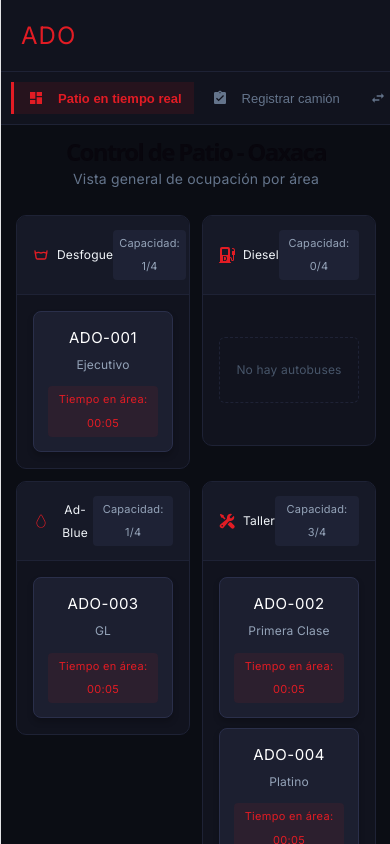
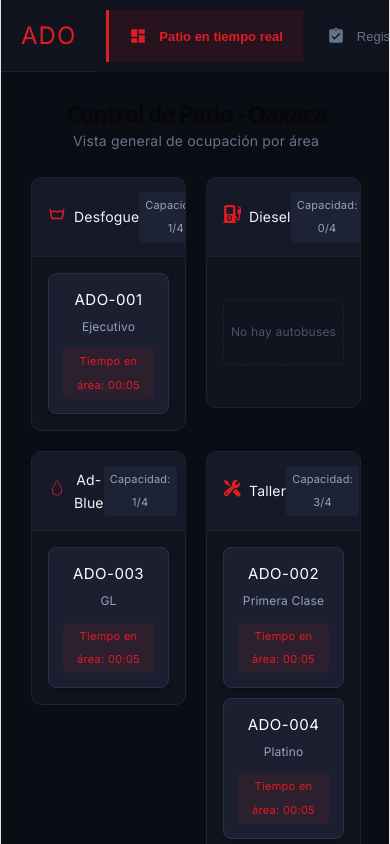
Before and after one commit to Rene3FG/ADO-Project, a React (Vite) app: page / in a window 390 px wide. Built offline with nearby package versions, Linux system fonts and the light colour scheme.

Commit message:
Se arreglo los div. Ya se ve la inerfaz al 100

```diff
--- a/src/App.css
+++ b/src/App.css
@@ -1,4 +1,13 @@
-#root {
+html, body, #root {
+  margin: 0;
+  padding: 0;
   width: 100%;
-  min-height: 100vh;
+  height: 100%;
+  overflow: hidden; /* Elimina la barra de scroll doble */
+  background-color: #0b0d14;
+  box-sizing: border-box;
 }
+
+*, *::before, *::after {
+  box-sizing: inherit;
+}
--- a/src/index.css
+++ b/src/index.css
@@ -109,3 +109,18 @@ code {
   padding: 4px 8px;
   background: var(--code-bg);
 }
+
+html, body, #root {
+  margin: 0;
+  padding: 0;
+  width: 100%;
+  height: 100%;
+  overflow: hidden;
+  background-color: #0b0d14;
+  box-sizing: border-box;
+  display: flex; /* Fuerza al contenedor raíz a llenar el espacio */
+}
+
+*, *::before, *::after {
+  box-sizing: inherit;
+}
--- a/src/main.jsx
+++ b/src/main.jsx
@@ -4,6 +4,7 @@ import './index.css'
 import App from './App.jsx'
 import '@fontsource/inter';
 import { RiBus2Line } from "react-icons/ri";
+import './index.css';
 
 createRoot(document.getElementById('root')).render(
   <StrictMode>
--- a/src/pages/DropDrag/DropDrag.css
+++ b/src/pages/DropDrag/DropDrag.css
@@ -1,4 +1,6 @@
-/* Restablecer e inicializar layout de pantalla completa */
+/* =========================================
+   LAYOUT PRINCIPAL (Contenedor y Sidebar)
+   ========================================= */
 .layout-container {
   display: flex;
   width: 100vw;
@@ -6,15 +8,14 @@
   margin: 0;
   padding: 0;
   box-sizing: border-box;
-  background-color: #0b0d14; /* Fondo ultra oscuro */
+  background-color: #0b0d14;
   color: #f1f5f9;
   font-family: 'Inter', system-ui, -apple-system, sans-serif;
   overflow: hidden;
 }
 
-/* Sidebar Estilo de tu foto */
 .sidebar {
-  width: 240px;
+  width: 250px;
   height: 100vh;
   background-color: #11131e;
   border-right: 1px solid #1e2235;
@@ -60,24 +61,19 @@
 }
 
 .sidebar__item--active {
-  background-color: rgba(226, 28, 36, 0.1); /* Fondo sutil rojo */
-  color: #e21c24; /* Texto e icono rojo ADO */
+  background-color: rgba(226, 28, 36, 0.1);
+  color: #e21c24;
   font-weight: 600;
   border-left: 3px solid #e21c24;
 }
 
 .sidebar__icon {
-  font-size: 16px;
-  display: flex;
-  align-items: center;
-  width: 20px;
+  font-size: 18px;
 }
 
 .sidebar__icon-active {
+  font-size: 18px;
   color: #e21c24;
-  display: flex;
-  align-items: center;
-  font-size: 16px;
 }
 
 .sidebar__logout {
@@ -95,7 +91,13 @@
   margin-top: auto;
 }
 
-/* Sección de contenido del Patio */
+.sidebar__logout:hover {
+  color: #f87171;
+}
+
+/* =========================================
+   CONTENIDO DERECHO Y TABLERO
+   ========================================= */
 .main-content {
   flex: 1;
   padding: 30px;
@@ -117,13 +119,11 @@
   font-size: 14px;
 }
 
-/* TABLERO DRAG & DROP (ZONAS DEL PATIO) */
 .drag-board {
   display: grid;
   grid-template-columns: repeat(auto-fill, minmax(280px, 1fr));
   gap: 20px;
   align-items: start;
-  width: 100%;
 }
 
 .drag-zone {
@@ -133,7 +133,6 @@
   display: flex;
   flex-direction: column;
   overflow: hidden;
-  box-sizing: border-box;
 }
 
 .drag-zone__header {
@@ -166,16 +165,56 @@
   display: flex;
   flex-direction: column;
   gap: 10px;
-  box-sizing: border-box;
+}
+
+.no-buses {
+  font-size: 12px;
+  color: #475569;
+  text-align: center;
+  margin: auto 0;
+  border: 1px dashed #1e2235;
+  padding: 20px 0;
+  border-radius: 6px;
+}
+
+.pantalla-vacia {
+  padding: 20px;
+  color: #94a3b8;
+}
+
+@media(max-width: 768px) {
+  .drag-board {
+    grid-template-columns: repeat(2, 1fr);
+  }
+  .layout-container {
+    flex-direction: column;
+  }
+  .sidebar {
+    width: 100%;
+    height: auto;
+    flex-direction: row;
+    overflow-x: auto;
+  }
+  .sidebar__nav {
+    flex-direction: row;
+    padding: 10px;
+  }
+  .sidebar__item {
+    width: auto;
+    white-space: nowrap;
+  }
+  .sidebar__logout {
+    display: none;
+  }
 }
 
 /* TARJETAS DE AUTOBUSES (Rectángulos independientes) */
 .bus-card {
-  background-color: #1c1f30; /* Fondo rectangular diferenciado */
-  border: 1px solid #2a2f4a;   /* Borde para envolver la info */
+  background-color: #1c1f30;
+  border: 1px solid #2a2f4a;
   padding: 14px;
   border-radius: 8px;
-  cursor: grab;
+  cursor: grab; /* Aquí está la manita abierta */
   display: flex;
   flex-direction: column;
   align-items: center;
@@ -187,7 +226,7 @@
 }
 
 .bus-card:active {
-  cursor: grabbing;
+  cursor: grabbing; /* Manita cerrada al hacer clic */
   transform: scale(0.97);
 }
 
@@ -211,78 +250,8 @@
 
 .bus-card__status {
   font-size: 11px;
-  color: #64748b;
-  margin-top: 2px;
-}
-
-.no-buses {
-  font-size: 12px;
-  color: #475569;
-  text-align: center;
-  margin: auto 0;
-  border: 1px dashed #1e2235;
-  padding: 20px 0;
-  border-radius: 6px;
-}
-
-.pantalla-vacia {
-  padding: 20px;
-  color: #94a3b8;
-}
-
-/* RESPONSIVO: DOS EN DOS EN CELULARES */
-@media (max-width: 768px) {
-  .layout-container {
-    flex-direction: column;
-  }
-
-  .sidebar {
-    width: 100%;
-    height: auto;
-    border-right: none;
-    border-bottom: 1px solid #1e2235;
-  }
-
-  .sidebar__nav {
-    flex-direction: row;
-    overflow-x: auto;
-    padding: 10px;
-  }
-
-  .sidebar__item {
-    padding: 8px 12px;
-    width: auto;
-    white-space: nowrap;
-  }
-
-  .sidebar__logout {
-    display: none; /* Ocultar en barra superior móvil para ahorrar espacio */
-  }
-
-  .main-content {
-    padding: 15px;
-  }
-
-  .drag-board {
-    grid-template-columns: repeat(2, 1fr) !important; /* Cuadrícula de 2 en 2 forzada */
-    gap: 12px;
-  }
-
-  .drag-zone__header h3 {
-    font-size: 12px;
-  }
-}
-
-@media (max-width: 480px) {
-  .drag-board {
-    grid-template-columns: repeat(2, 1fr) !important;
-  }
-}
-
-.bus-card__status {
-  font-size: 11px;
-  color: #e21c24; /* Color rojo ADO para que el tiempo en vivo resalte */
-  background-color: rgba(226, 28, 36, 0.08); /* Un sutil fondo rojo semi-transparente */
+  color: #e21c24;
+  background-color: rgba(226, 28, 36, 0.08);
   padding: 2px 8px;
   border-radius: 4px;
   margin-top: 6px;
--- a/src/pages/DropDrag/DropDrag.jsx
+++ b/src/pages/DropDrag/DropDrag.jsx
@@ -3,12 +3,10 @@ import TarjetaInfo from './TarjetaInfo.jsx';
 import mockDB from './CamionArea.json';
 import './DropDrag.css';
 
+// Asegúrate de que esta importación sea correcta según tu proyecto
 import Registro from '../Registro/Registro.jsx';
 
-// Iconos del SideBar
 import { MdDashboard, MdAssignmentTurnedIn, MdSwapHoriz, MdHistory, MdBarChart, MdSettings, MdExitToApp } from "react-icons/md";
-
-// Iconos de las Áreas del Patio
 import { TbWash, TbWashDryDip } from "react-icons/tb";
 import { BsFillFuelPumpDieselFill } from "react-icons/bs";
 import { CiDroplet } from "react-icons/ci";
@@ -16,7 +14,6 @@ import { MdLocalCarWash } from "react-icons/md";
 import { HiMiniWrenchScrewdriver } from "react-icons/hi2";
 import { SiBlockbench } from "react-icons/si";
 
-// Diccionario para enlazar iconos con el ID del JSON
 const areaIcons = {
   "Desfogue": <TbWash />,
   "Diesel": <BsFillFuelPumpDieselFill />,
@@ -29,8 +26,8 @@ const areaIcons = {
 
 export default function DropDrag() {
   const [pestanaActiva, setPestanaActiva] = useState('patio');
-  const [camiones, setCamiones] = useState(mockDB.camiones); //SetCamiones es el gatillo
-  const areasConfig = mockDB.areas; //Las áreas no cambian
+  const [camiones, setCamiones] = useState(mockDB.camiones);
+  const areasConfig = mockDB.areas;
 
   const alIniciarArrastre = (e, idCamion) => {
     e.dataTransfer.setData('text/plain', idCamion);
@@ -45,7 +42,7 @@ export default function DropDrag() {
     const idCamion = e.dataTransfer.getData('text/plain');
 
     const infoAreaDestino = areasConfig.find(a => a.id === nuevaAreaId);
-    const limiteMaximoArea = infoAreaDestino ? infoAreaDestino.capacidad : 4; //json
+    const limiteMaximoArea = infoAreaDestino ? infoAreaDestino.capacidad : 4;
 
     const camionesEnAreaDestino = camiones.filter(c => c.area === nuevaAreaId).length;
 
@@ -114,29 +111,22 @@ export default function DropDrag() {
           </div>
         );
       case 'registrar':
-        return <Registro />; //COMPROBACION
-
+        return <Registro />;
       case 'movimientos':
         return <div className="pantalla-vacia"><h2>Pantalla de Movimientos</h2></div>;
-
-        case 'historial':
+      case 'historial':
         return <div className="pantalla-vacia"><h2>Pantalla de Historial</h2></div>;
-
-        case 'reportes':
+      case 'reportes':
         return <div className="pantalla-vacia"><h2>Pantalla de Reportes</h2></div>;
-
-        case 'configuracion':
+      case 'configuracion':
         return <div className="pantalla-vacia"><h2>Pantalla de Configuración</h2></div>;
-
-        default:
+      default:
         return <div className="pantalla-vacia"><h2>Selecciona una opción</h2></div>;
     }
   };
 
-  //LAYOUT
   return (
     <div className="layout-container">
-      {/* MENÚ LATERAL */}
       <aside className="sidebar">
         <div className="sidebar__logo">
           <span style={{ color: '#e21c24', fontWeight: 'bold', fontSize: '24px', letterSpacing: '1px' }}>ADO</span>
@@ -150,7 +140,6 @@ export default function DropDrag() {
             <MdDashboard className="sidebar__icon" />
             <span>Patio en tiempo real</span>
           </button>
-
           <button
             className={`sidebar__item ${pestanaActiva === 'registrar' ? 'sidebar__item--active' : ''}`}
             onClick={() => setPestanaActiva('registrar')}
@@ -158,7 +147,6 @@ export default function DropDrag() {
             <MdAssignmentTurnedIn className="sidebar__icon" />
             <span>Registrar camión</span>
           </button>
-
           <button
             className={`sidebar__item ${pestanaActiva === 'movimientos' ? 'sidebar__item--active' : ''}`}
             onClick={() => setPestanaActiva('movimientos')}
@@ -166,7 +154,6 @@ export default function DropDrag() {
             <MdSwapHoriz className="sidebar__icon" />
             <span>Movimientos</span>
           </button>
-
           <button
             className={`sidebar__item ${pestanaActiva === 'historial' ? 'sidebar__item--active' : ''}`}
             onClick={() => setPestanaActiva('historial')}
@@ -174,7 +161,6 @@ export default function DropDrag() {
             <MdHistory className="sidebar__icon" />
             <span>Historial</span>
           </button>
-
           <button
             className={`sidebar__item ${pestanaActiva === 'reportes' ? 'sidebar__item--active' : ''}`}
             onClick={() => setPestanaActiva('reportes')}
@@ -182,7 +168,6 @@ export default function DropDrag() {
             <MdBarChart className="sidebar__icon" />
             <span>Reportes</span>
           </button>
-
           <button
             className={`sidebar__item ${pestanaActiva === 'configuracion' ? 'sidebar__item--active' : ''}`}
             onClick={() => setPestanaActiva('configuracion')}
@@ -198,7 +183,6 @@ export default function DropDrag() {
         </button>
       </aside>
 
-      {/* CONTENIDO DERECHO */}
       <main className="main-content">
         <header className="main-content__header">
           <h1>Control de Patio - Oaxaca</h1>
```
